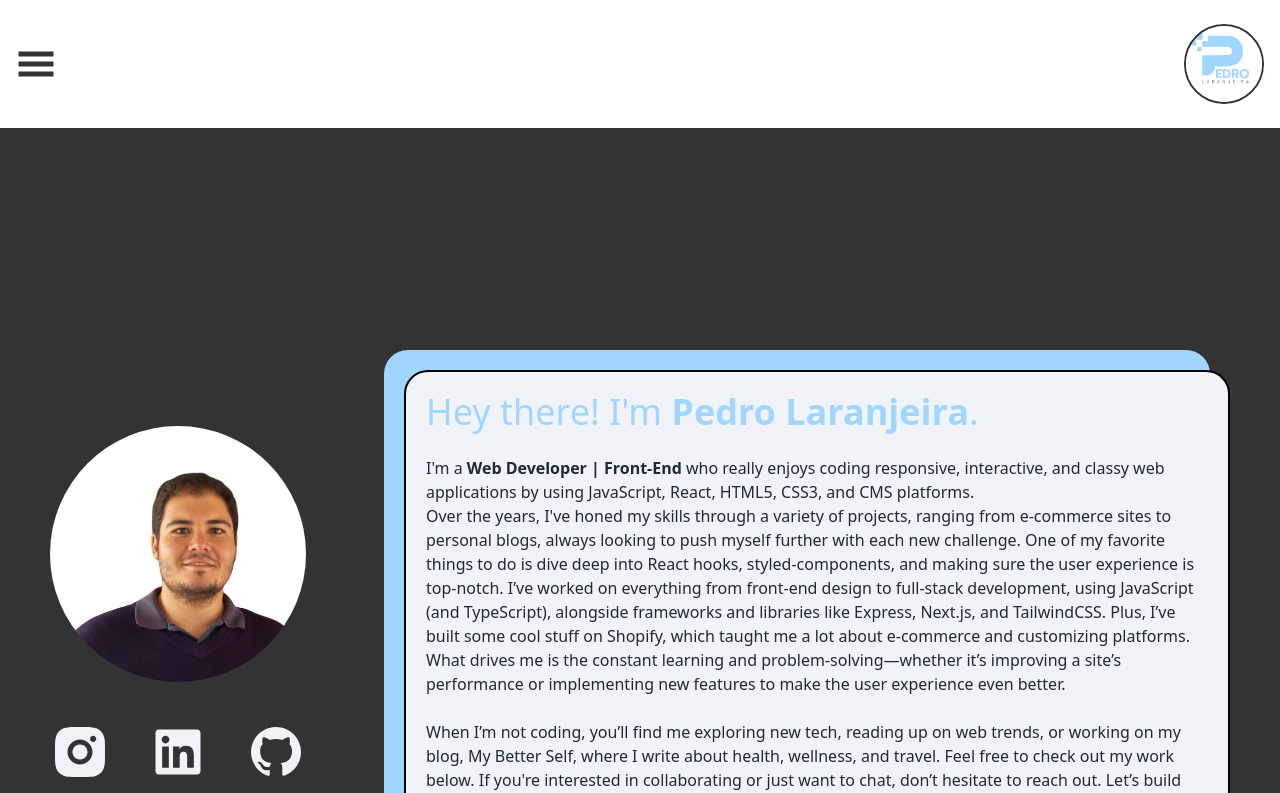
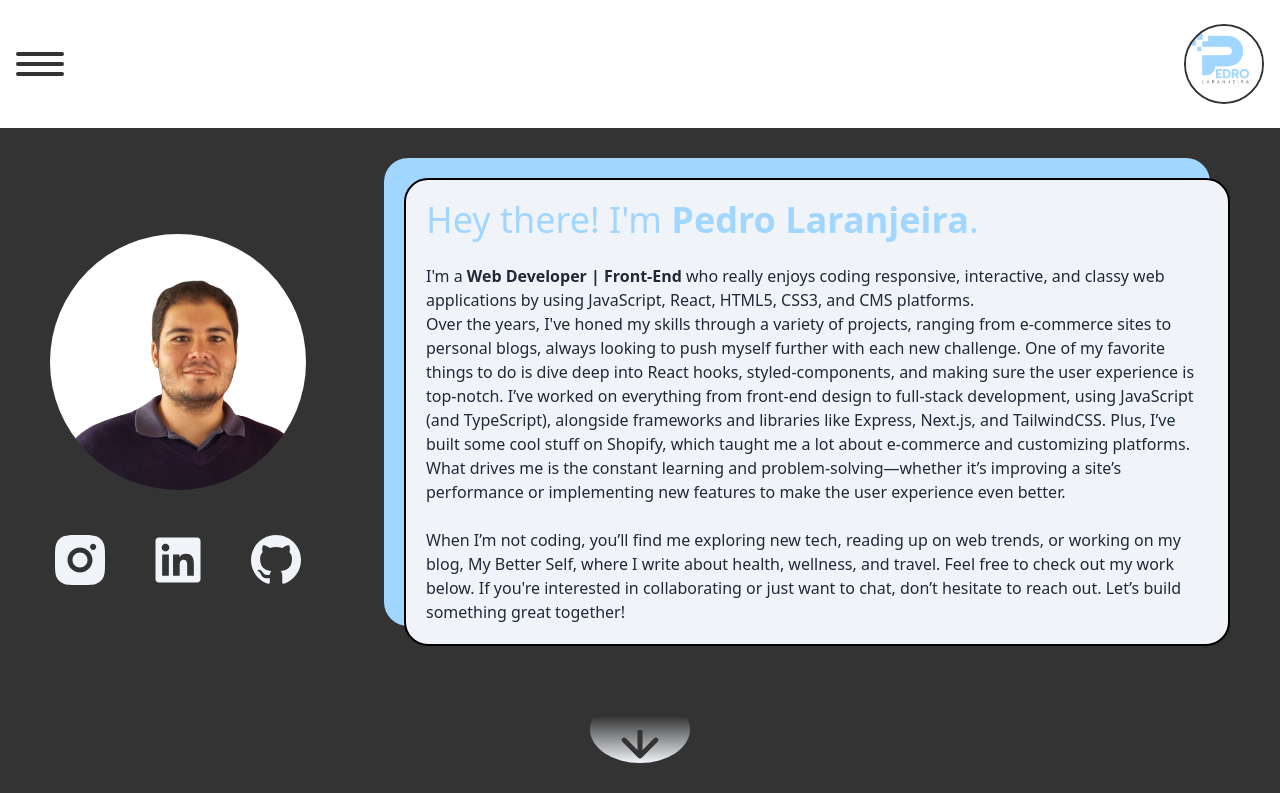
Before and after one commit to laranjeirapedro/new_portfolio, a Next.js app: page / in a window 1280 px wide. Shown: the top 793 px of the page. Built offline with nearby package versions, Linux system fonts and the light colour scheme.

Commit message:
[component]: adding hamburguer menu

```diff
--- a/src/app/components/FirstSection/FirstSection.tsx
+++ b/src/app/components/FirstSection/FirstSection.tsx
@@ -7,9 +7,9 @@ import TypingEffect from "../TypingEffect/TypingEffect";
 export const FirstSection = () => {
   const textToType = "Hey there! I'm <strong>Pedro Laranjeira</strong>.";
   return (
-    <div className="bg-[#333333] min-w-full p-0 pb-4 m-0 flex flex-col items-center h-screen">
-      <div className="pt-48">
-        <section className="container mx-auto flex flex-row justify-between items-center p-[50px]">
+    <div id="#section1" className="bg-[#333333] min-w-full p-0 pb-4 m-0 flex flex-col items-center min-h-screen">
+      <div className="2xl:pt-48">
+        <section className="container m-auto flex flex-row justify-between items-center p-[50px]">
           <div>
             <Image
               src={Photo}
--- a/src/app/components/Header/Header.tsx
+++ b/src/app/components/Header/Header.tsx
@@ -1,12 +1,12 @@
 import Image from "next/image";
-import { GiHamburgerMenu } from "react-icons/gi";
+import { Menu } from "@components/Menu";
 import Logo from "../../../../public/logo.png";
 
 export const Header = () => {
     return(
         <header className="bg-white text-white py-2">
             <div className="container p-4 mx-auto flex flex-row justify-between items-center">
-                <GiHamburgerMenu size={40} className="p-0" color="#333333"/>
+                <Menu />
                 <Image src={Logo} alt="logo" className="max-w-20 rounded-full border-2 border-[#333333]"/>
             </div>
         </header>
--- /dev/null
+++ b/src/app/components/Menu/Menu.tsx
@@ -0,0 +1,70 @@
+"use client";
+
+import React, { useState } from "react";
+
+export const Menu = () => {
+  const [isOpen, setIsOpen] = useState(false);
+
+  const handleClick = () => {
+    setIsOpen(!isOpen);
+    if(isOpen) {
+        return (
+            <div>
+                <ul>
+                    <li><a href="#section1">Home</a></li>
+                    <li><a href="#section2">Projects</a></li>
+                    <li><a href="#section3">Contact</a></li>
+                </ul>
+            </div>
+        )
+    }
+  };
+  return (
+    <div>
+      <button
+        onClick={handleClick}
+        className="flex flex-col justify-center items-center"
+      >
+        <span
+          className={`bg-[#333333] block transition-all duration-300 ease-out
+                    h-1 w-12 rounded-sm ${
+                      isOpen ? "rotate-45 translate-y-2" : "-translate-y-1"
+                    }`}
+        ></span>
+        <span
+          className={`bg-[#333333] block transition-all duration-300 ease-out
+            h-1 w-12 rounded-sm my-0.5 ${
+              isOpen ? "opacity-0" : "opacity-100"
+            }`}
+        ></span>
+        <span
+          className={`bg-[#333333] block transition-all duration-300 ease-out
+            h-1 w-12 rounded-sm ${
+              isOpen ? "-rotate-45 -translate-y-1" : "translate-y-1"
+            }`}
+        ></span>
+      </button>
+      {isOpen && (
+        <div className="mt-4 bg-[#A0D6FF] p-4 rounded-md shadow-md absolute w-full">
+          <ul className="space-y-2">
+            <li>
+              <a href="#section1" className="text-[#333333] hover:underline font-bold">
+                Home
+              </a>
+            </li>
+            <li>
+              <a href="#section2" className="text-[#333333] hover:underline font-bold">
+                Projects
+              </a>
+            </li>
+            <li>
+              <a href="#section3" className="text-[#333333] hover:underline font-bold">
+                Contact
+              </a>
+            </li>
+          </ul>
+        </div>
+      )}
+    </div>
+  );
+};
--- /dev/null
+++ b/src/app/components/Menu/index.ts
@@ -0,0 +1 @@
+export * from "./Menu";
--- a/src/app/components/TypingEffect/TypingEffect.tsx
+++ b/src/app/components/TypingEffect/TypingEffect.tsx
@@ -1,7 +1,12 @@
 'use client';
-import { useEffect, useState, useRef } from "react";
+import React, { useEffect, useState, useRef } from "react";
 
-const TypingEffect = ({ text, className }) => {
+interface TypingEffectProps {
+  text: string;
+  className?: string;
+}
+
+const TypingEffect: React.FC<TypingEffectProps> = ({ text, className }) => {
   const [displayedText, setDisplayedText] = useState("");
   const indexRef = useRef(0);
   const textRef = useRef(text);
@@ -14,8 +19,20 @@ const TypingEffect = ({ text, className }) => {
     const interval = setInterval(() => {
       const currentIndex = indexRef.current;
       if (currentIndex < textRef.current.length) {
-        setDisplayedText((prevText) => prevText + textRef.current[currentIndex]);
-        indexRef.current += 1;
+        const nextChar = textRef.current[currentIndex];
+        if (nextChar === "<") {
+          // Handle the entire HTML tag
+          const endOfTag = textRef.current.indexOf(">", currentIndex);
+          if (endOfTag !== -1) {
+            const fullTag = textRef.current.slice(currentIndex, endOfTag + 1);
+            setDisplayedText((prevText) => prevText + fullTag);
+            indexRef.current = endOfTag + 1;
+          }
+        } else {
+          // Add regular characters
+          setDisplayedText((prevText) => prevText + nextChar);
+          indexRef.current += 1;
+        }
       } else {
         clearInterval(interval);
       }
```
Also changed, not shown: src/app/components/index.ts (+6 -4 lines).
